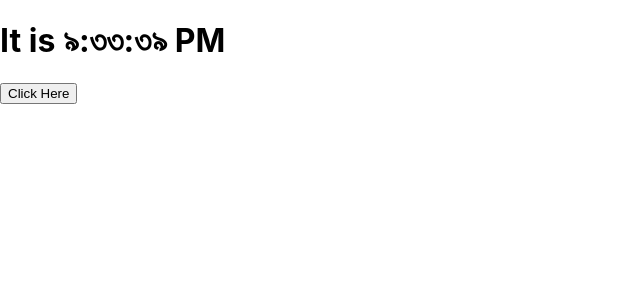
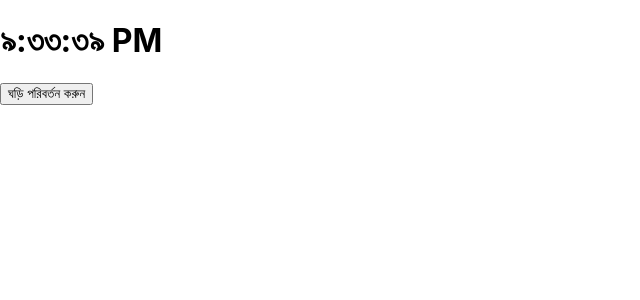
Before and after one commit to naimahassan43/react-basics, a React (Create React App) app: page / in a window 1280 px wide. Shown: the top 300 px of the page, without its empty margins (0-640 px from the left). Built offline with nearby package versions, Linux system fonts and the light colour scheme.

Commit message:
Conditional Rendering: change bangla and english

```diff
--- a/src/components/Button.js
+++ b/src/components/Button.js
@@ -11,12 +11,15 @@ class Button extends React.Component {
   }
 
   render() {
-    const { change, locale } = this.props;
+    const { change, locale, show } = this.props;
 
     return (
-      <button type="button" onClick={() => change(locale)}>
-        Click Here
-      </button>
+      <>
+        <button type="button" onClick={() => change(locale)}>
+          {locale === "bn-BD" ? "Change Clock" : "ঘড়ি পরিবর্তন করুন"}
+        </button>
+        {show && <p>Hello</p>}
+      </>
     );
   }
 }
--- a/src/components/Clock.js
+++ b/src/components/Clock.js
@@ -64,7 +64,7 @@ class Clock extends React.Component {
     return (
       <div>
         <h1 className="heading">
-          <span className="text">It is {date.toLocaleTimeString(locale)}</span>
+          <span className="text"> {date.toLocaleTimeString(locale)}</span>
         </h1>
         {/* <button onClick={this.handleClick}>Click Here</button> */}
         {/* //way-3 */}
@@ -77,13 +77,9 @@ class Clock extends React.Component {
         {/* {button} */}
 
         {locale === "bn-BD" ? (
-          <Button change={this.handleClick} locale="en-US">
-            Click Here
-          </Button>
+          <Button change={this.handleClick} locale="en-US" show={false} />
         ) : (
-          <Button change={this.handleClick} locale="bn-BD">
-            Click Here
-          </Button>
+          <Button change={this.handleClick} locale="bn-BD" show />
         )}
       </div>
     );
```
